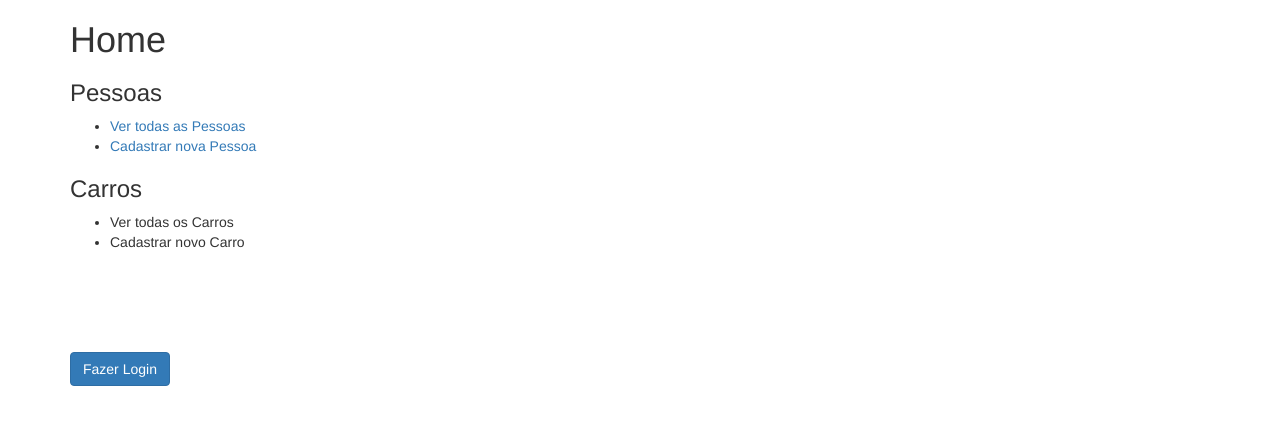
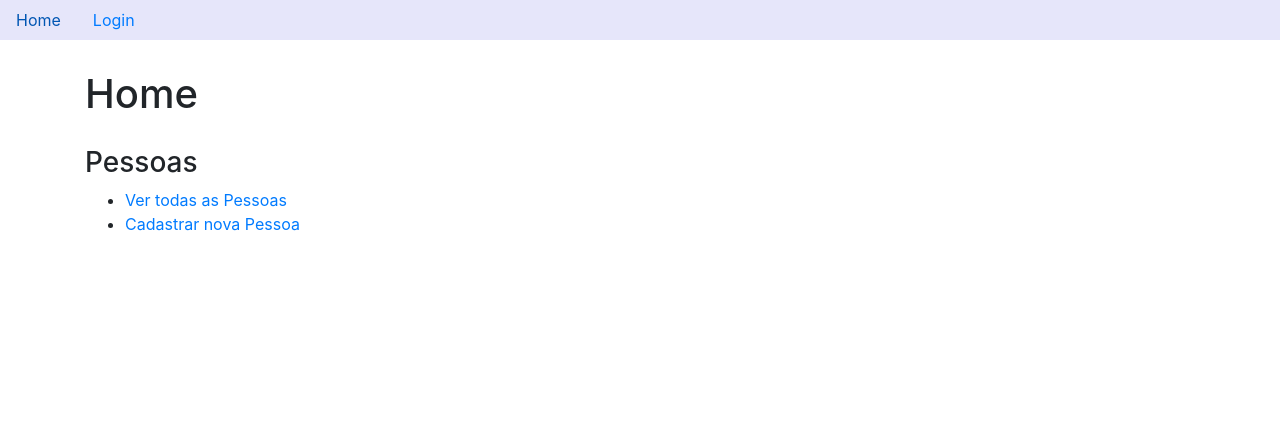
Before and after one commit to Estauti/learning-django-with-udemy, a Django app: page / in a window 1280 px wide. Shown: the top 425 px of the page. Run offline with Django 3.2, Linux system fonts and the light colour scheme; some libraries are stand-ins or nearby versions.

Commit message:
applied some basic bootstrap to templates

```diff
--- a/templates/base/base.html
+++ b/templates/base/base.html
@@ -4,11 +4,21 @@
     <meta charset="UTF-8">
     <meta name="viewport" content="width=device-width, initial-scale=1.0">
     <meta http-equiv="X-UA-Compatible" content="ie=edge">
-    <link rel="stylesheet" href="https://maxcdn.bootstrapcdn.com/bootstrap/3.3.7/css/bootstrap.min.css" integrity="sha384-BVYiiSIFeK1dGmJRAkycuHAHRg32OmUcww7on3RYdg4Va+PmSTsz/K68vbdEjh4u" crossorigin="anonymous">
+    <link rel="stylesheet" href="https://maxcdn.bootstrapcdn.com/bootstrap/4.0.0/css/bootstrap.min.css" integrity="sha384-Gn5384xqQ1aoWXA+058RXPxPg6fy4IWvTNh0E263XmFcJlSAwiGgFAW/dAiS6JXm" crossorigin="anonymous">
     <title>{% block title %}{% endblock %}</title>
 </head>
 <body>
-    <div class="container">
+
+    <nav class="nav" style="background-color:lavender">
+        <a class="nav-link active" href="{% url 'home' %}">Home</a>
+        {% if user.is_authenticated %}
+            <a href="{% url 'logout' %}" class="nav-link active">Logout</a>
+        {% else %}
+            <a href="{% url 'login' %}" class="nav-link active">Login</a>
+        {% endif %}
+    </nav>
+
+    <div class="container" style="padding-top:30px;">
         {% block main %}{% endblock %}
     </div>
 </body>
--- a/templates/pessoas/index.html
+++ b/templates/pessoas/index.html
@@ -4,20 +4,11 @@
 
 {% block main %}
     <h1>Home</h1>
-    <h3>Pessoas</h3>
-    <ul>
-        <li><a href="{% url 'person_list' %}">Ver todas as Pessoas</a></li>
-        <li><a href="{% url 'person_new' %}">Cadastrar nova Pessoa</a></li>
-    </ul>
-    <h3>Carros</h3>
-    <ul>
-        <li>Ver todas os Carros</li>
-        <li>Cadastrar novo Carro</li>
-    </ul>
-
-    {% if user.is_authenticated %}
-        <p style="margin-top:100px;"><a href="{% url 'logout' %}" class="btn btn-danger">Logout</a></p>
-    {% else %}
-        <p style="margin-top:100px;"><a href="{% url 'login' %}" class="btn btn-primary">Fazer Login</a></p>
-    {% endif %}
+    <div style="padding-top:20px;">
+        <h3>Pessoas</h3>
+        <ul>
+            <li><a href="{% url 'person_list' %}">Ver todas as Pessoas</a></li>
+            <li><a href="{% url 'person_new' %}">Cadastrar nova Pessoa</a></li>
+        </ul>
+    </div>
 {% endblock %}
```
Also changed, not shown: templates/pessoas/person_delete.html (+4 -3 lines), templates/pessoas/person_list.html (+20 -5 lines), templates/pessoas/person_new.html (+7 -5 lines), templates/registration/login.html (+7 -3 lines).
